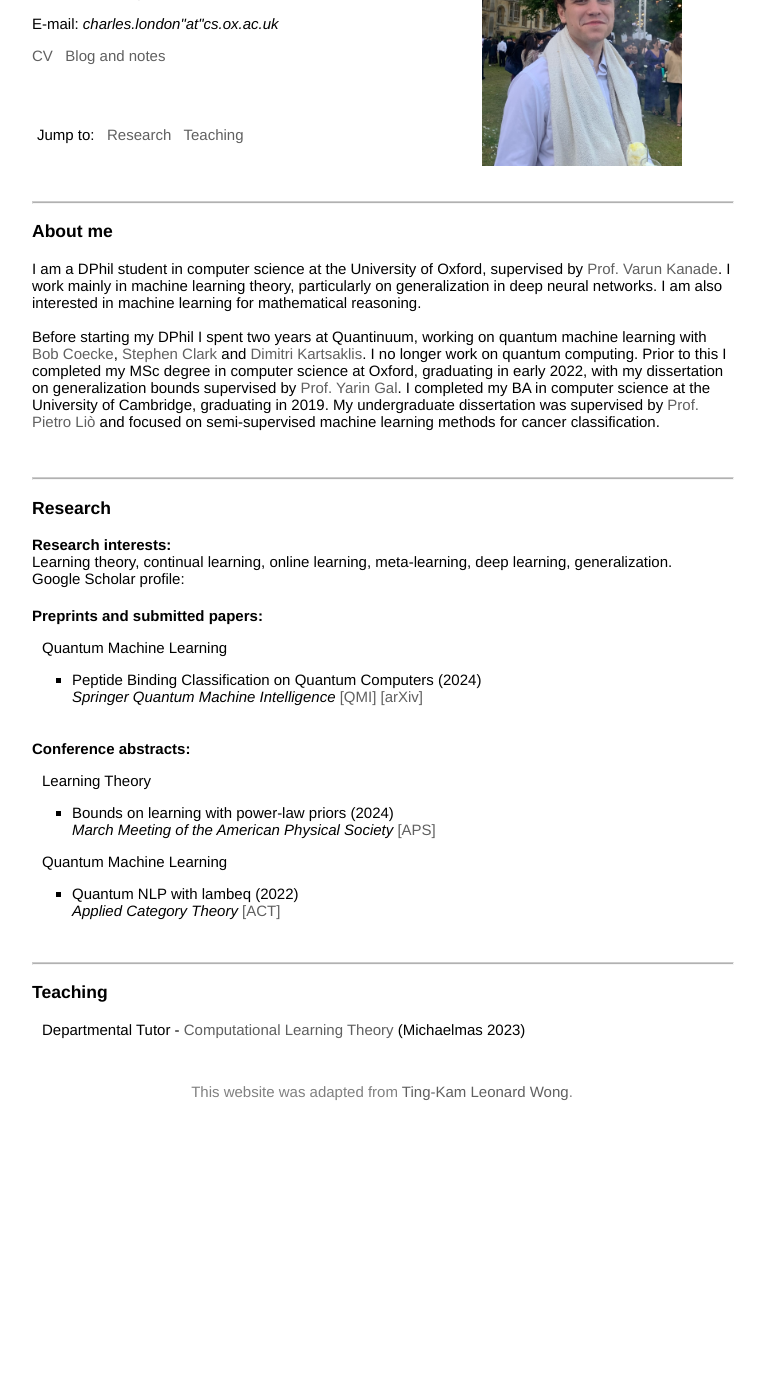
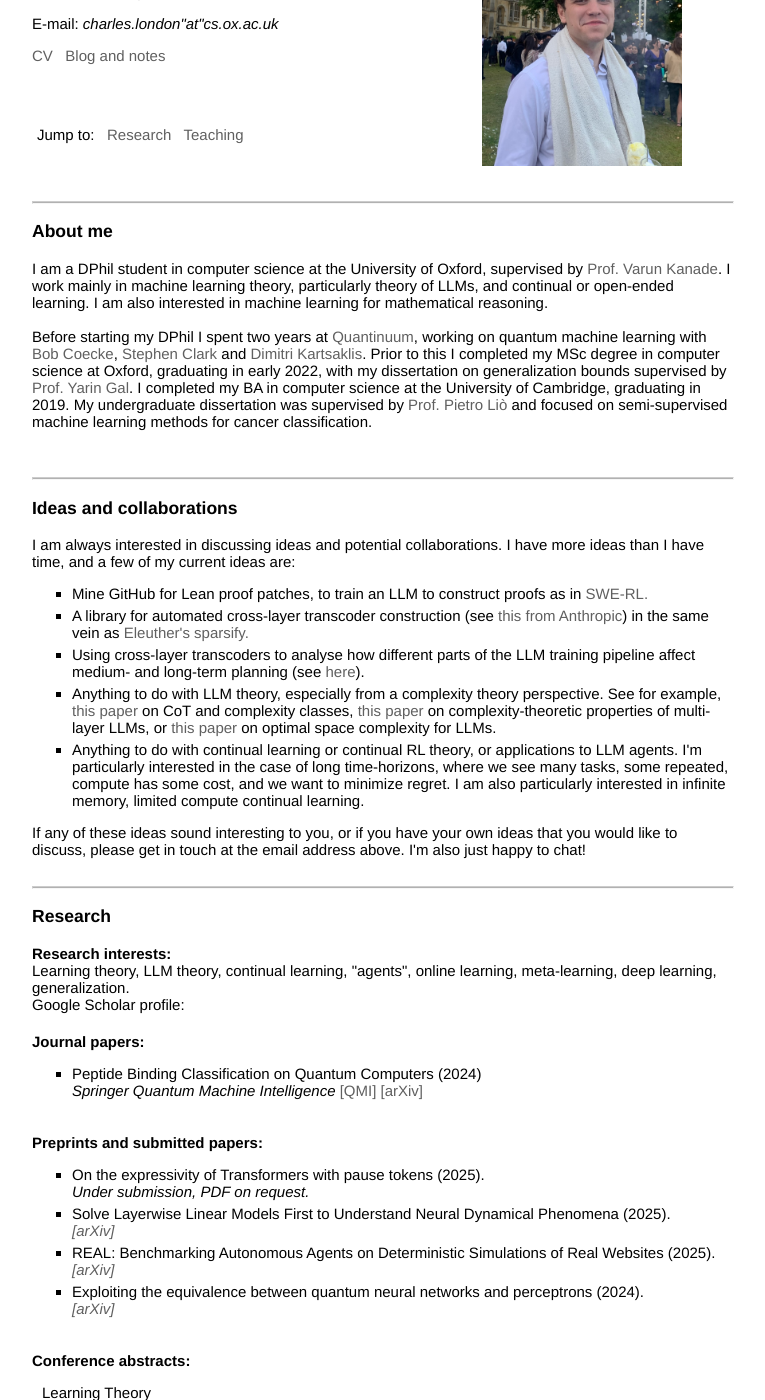
Before and after one commit to le-big-mac/le-big-mac.github.io, a Jekyll site: the page built from index.html, in a window 1280 px wide and 1400 px high, scrolled down 194 px. Shown: the whole window, without its empty margins (258-1023 px from the left). Built offline with Jekyll 4.4.1, drawn with Linux system fonts in a browser that asks for light colours; a style sheet for code colours, icons or effects is not loaded; before the commit the page ends 1304 px from its top, so only the background shows below that; some of the changed text lies outside the part shown.

Commit message:
update 27/4/25

```diff
--- a/index.html
+++ b/index.html
@@ -41,29 +41,58 @@ title: Charles London, University of Oxford
 <hr>
 <div class="textblock" id="about">
 	<h3>About me</h3>
-	I am a DPhil student in computer science at the University of Oxford, supervised by <a href="https://www.cs.ox.ac.uk/people/varun.kanade/website/">Prof. Varun Kanade</a>. I work mainly in machine learning theory, particularly on generalization in deep neural networks. I am also interested in machine learning for mathematical reasoning.<BR><BR>
+	I am a DPhil student in computer science at the University of Oxford, supervised by <a href="https://www.cs.ox.ac.uk/people/varun.kanade/website/">Prof. Varun Kanade</a>. I work mainly in machine learning theory, particularly theory of LLMs, and continual or open-ended learning. I am also interested in machine learning for mathematical reasoning.<BR><BR>
 
-    Before starting my DPhil I spent two years at Quantinuum, working on quantum machine learning with <a href="https://www.cs.ox.ac.uk/people/bob.coecke/">Bob Coecke</a>, <a href="https://scholar.google.co.uk/citations?user=bBnvK8cAAAAJ&hl=en">Stephen Clark</a> and <a href="https://sites.google.com/site/dimkart/">Dimitri Kartsaklis</a>. I no longer work on quantum computing. Prior to this I completed my MSc degree in computer science at Oxford, graduating in early 2022, with my dissertation on generalization bounds supervised by <a href="https://www.cs.ox.ac.uk/people/yarin.gal/website/">Prof. Yarin Gal</a>. I completed my BA in computer science at the University of Cambridge, graduating in 2019. My undergraduate dissertation was supervised by <a href="https://www.cl.cam.ac.uk/~pl219/">Prof. Pietro Liò</a> and focused on semi-supervised machine learning methods for cancer classification.
+    Before starting my DPhil I spent two years at <a href="https://www.quantinuum.com/">Quantinuum</a>, working on quantum machine learning with <a href="https://www.cs.ox.ac.uk/people/bob.coecke/">Bob Coecke</a>, <a href="https://scholar.google.co.uk/citations?user=bBnvK8cAAAAJ&hl=en">Stephen Clark</a> and <a href="https://sites.google.com/site/dimkart/">Dimitri Kartsaklis</a>. Prior to this I completed my MSc degree in computer science at Oxford, graduating in early 2022, with my dissertation on generalization bounds supervised by <a href="https://www.cs.ox.ac.uk/people/yarin.gal/website/">Prof. Yarin Gal</a>. I completed my BA in computer science at the University of Cambridge, graduating in 2019. My undergraduate dissertation was supervised by <a href="https://www.cl.cam.ac.uk/~pl219/">Prof. Pietro Liò</a> and focused on semi-supervised machine learning methods for cancer classification.
+
 </div>
-
 
 <hr>
 
+<div class="textblock3" id="collabs">
+    <h3>Ideas and collaborations</h3>
+    I am always interested in discussing ideas and potential collaborations. I have more ideas than I have time, and a few of my current ideas are:
+    <ul class="b">
+        <li>Mine GitHub for Lean proof patches, to train an LLM to construct proofs as in <a href="https://arxiv.org/abs/2502.18449">SWE-RL.</a></li>
+        <li>A library for automated cross-layer transcoder construction (see <a href="https://transformer-circuits.pub/2025/attribution-graphs/methods.html">this from Anthropic</a>) in the same vein as <a href="https://github.com/EleutherAI/sparsify">Eleuther's sparsify.</a></li>
+        <li>Using cross-layer transcoders to analyse how different parts of the LLM training pipeline affect medium- and long-term planning (see <a href="https://github.com/EleutherAI/sparsify">here</a>).</li>
+        <li>Anything to do with LLM theory, especially from a complexity theory perspective. See for example, <a href="https://arxiv.org/abs/2402.12875">this paper</a> on CoT and complexity classes, <a href="https://arxiv.org/abs/2412.02975">this paper</a> on complexity-theoretic properties of multi-layer LLMs, or <a href="https://arxiv.org/abs/2503.14337">this paper</a> on optimal space complexity for LLMs.</li>
+        <li>Anything to do with continual learning or continual RL theory, or applications to LLM agents. I'm particularly interested in the case of long time-horizons, where we see many tasks, some repeated, compute has some cost, and we want to minimize regret. I am also particularly interested in infinite memory, limited compute continual learning.</li>
+    </ul>
+    If any of these ideas sound interesting to you, or if you have your own ideas that you would like to discuss, please get in touch at the email address above. I'm also just happy to chat!
+</div>
+
+<hr>
 
 <div class="textblock3" id="research">
 	<h3>Research</h3>
     <b>Research interests:</b><br>
-    Learning theory, continual learning, online learning, meta-learning, deep learning, generalization.<br>
+    Learning theory, LLM theory, continual learning, "agents", online learning, meta-learning, deep learning, generalization.<br>
     Google Scholar profile: <a href = "https://scholar.google.com/citations?user=ghU-4hUAAAAJ&hl=en"><i class="ai ai-google-scholar-square ai-2x"></i></a><br>
+</div>
+
+<div class="textblock3">
+    <b>Journal papers:</b><BR>
+    <p style="text-indent: 10px;">
+    <ul class="b">
+        <li>Peptide Binding Classification on Quantum Computers (2024)<br>
+            <i>Springer Quantum Machine Intelligence</i> <a href="https://link.springer.com/article/10.1007/s42484-024-00154-3">[QMI]</a>  <a href="https://arxiv.org/abs/2311.15696">[arXiv]</a>
+    </ul>
+    </p>
 </div>
 
 <div class="textblock3">
     <b>Preprints and submitted papers:</b><BR>
     <p style="text-indent: 10px;">
-    Quantum Machine Learning
     <ul class="b">
-        <li>Peptide Binding Classification on Quantum Computers (2024)<BR>
-            <i>Springer Quantum Machine Intelligence</i> <a href="https://link.springer.com/article/10.1007/s42484-024-00154-3">[QMI]</a>  <a href="https://arxiv.org/abs/2311.15696">[arXiv]</a>
+        <li>On the expressivity of Transformers with pause tokens (2025).<br>
+            <i>Under submission, PDF on request.</i>
+        <li>Solve Layerwise Linear Models First to Understand Neural Dynamical Phenomena (2025).<br>
+            <i><a href="https://arxiv.org/abs/2502.21009">[arXiv]</a></i>
+        <li>REAL: Benchmarking Autonomous Agents on Deterministic Simulations of Real Websites (2025).<br>
+            <i><a href="https://arxiv.org/abs/2504.11543">[arXiv]</a></i>
+        <li>Exploiting the equivalence between quantum neural networks and perceptrons (2024).<br>
+            <i><a href="https://arxiv.org/abs/2407.04371">[arXiv]</a></i>
     </ul>
     </p>
 </div>
@@ -73,15 +102,10 @@ title: Charles London, University of Oxford
     <p style="text-indent: 10px;">
         Learning Theory
         <ul class="b">
-            <li>Bounds on learning with power-law priors (2024)<BR>
+            <li>Bounds on learning with power-law priors (2024).<br>
                 <i>March Meeting of the American Physical Society</i> <a href="https://meetings.aps.org/Meeting/MAR24/Session/T28.6">[APS]</a>
-        </ul>
-    </p>
-    <p style="text-indent: 10px;">
-        Quantum Machine Learning
-        <ul class="b">
-            <li>Quantum NLP with lambeq (2022)<BR>
-                <i>Applied Category Theory</i> <a href="https://msp.cis.strath.ac.uk/act2022/papers/ACT2022_paper_7003.pdf">[ACT]</a>
+        <li>Quantum NLP with lambeq (2022).<br>
+            <i>Applied Category Theory</i> <a href="https://msp.cis.strath.ac.uk/act2022/papers/ACT2022_paper_7003.pdf">[ACT]</a>
         </ul>
     </p>
 </div>
@@ -91,12 +115,36 @@ title: Charles London, University of Oxford
 <div class="textblock3" id="teaching">
 <h3>Teaching</h3>
     <p style="text-indent: 10px;">
-    Departmental Tutor - <a href = "https://www.cs.ox.ac.uk/people/varun.kanade/teaching/CLT-MT2023/index.html">Computational Learning Theory</a> (Michaelmas 2023)
+    Departmental Tutor - <a href = "https://www.cs.ox.ac.uk/people/varun.kanade/teaching/CLT-MT2023/index.html">Computational Learning Theory</a> (Michaelmas 2023, 2024)
+    </p>
+</div>
+
+<hr>
+
+<div class="textblock3" id="other">
+	<h3>Miscellaneous</h3>
+
+    <p>
+	<b>Other interests:</b><br>
+    Economics of AI, theoretical CS, statistical physics, optimization, game theory, Arsenal football club, American football, spy novels, sci-fi. I hate running, but I do it anyway.
+    </p>
+
+    <p><b>Favourite fiction books (no particular order):</b>
+        Gorky Park, Blood Meridian, Brave New World, Leave it to Psmith, Do Androids Dream of Electric Sheep?, Moving Pictures, Berlin Game, All the Pretty Horses, Necropolis, Foundation
+    </p>
+
+    <p>
+    <b>Favourite films (no particular order):</b><br>
+    In Bruges, No Country for Old Men, The Handmaiden, Shrek 2, Blade Runner, The Nice Guys
+    </p>
+
+    <p><b>Favourite video games (no particular order):</b><br>
+    Dragon Age: Origins, Super Mario Galaxy, Fallout: New Vegas, Hollow Knight, Baldur's Gate 3, Assassin's Creed: Black Flag, Metal Gear Solid V, Outer Wilds
     </p>
 </div>
 
 <footer>
-    <p>This website was adapted from <a href="https://utstat.toronto.edu/leonard/">Ting-Kam Leonard Wong</a>.</p>
+    <p>This website was adapted from <a href="https://utstat.toronto.edu/leonard/">Ting-Kam Leonard Wong</a>. Last updated 27/04/2025.</p>
 </footer>
 
     <script>
```
Also changed, not shown: 1 other file.
